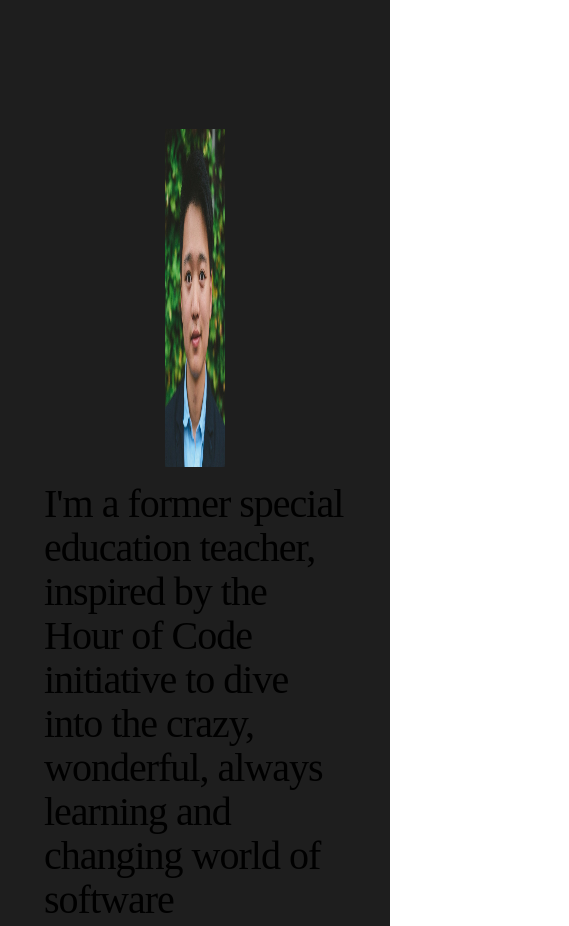
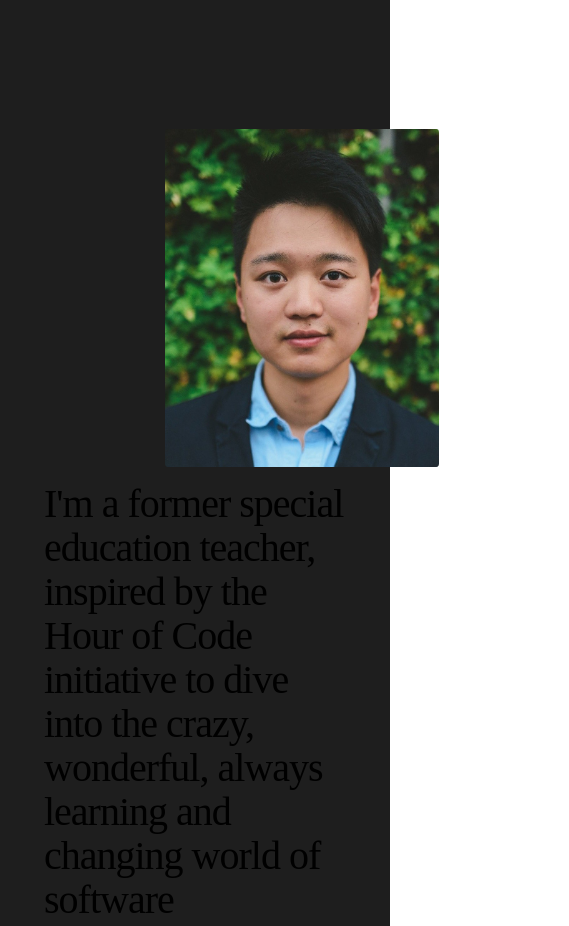
Before and after one commit to Flickster42490/maxmli-refactored, a website: page index.html in a window 390 px wide. Shown: the part 1300-2226 px from the top of the page, 569 px wide, since content can reach past the window. Drawn offline with nearby package versions, Linux system fonts and the light colour scheme; a script that the page names is missing.

Commit message:
fixed responsive photo

```diff
--- a/css/styles.css
+++ b/css/styles.css
@@ -587,5 +587,5 @@ header ul li a:hover {
 	border-radius: 1%;
 	margin: -20% 43% 5% 40%;
 	height:40%;
-	width:20%;
+	max-width:100%;
 }
```
